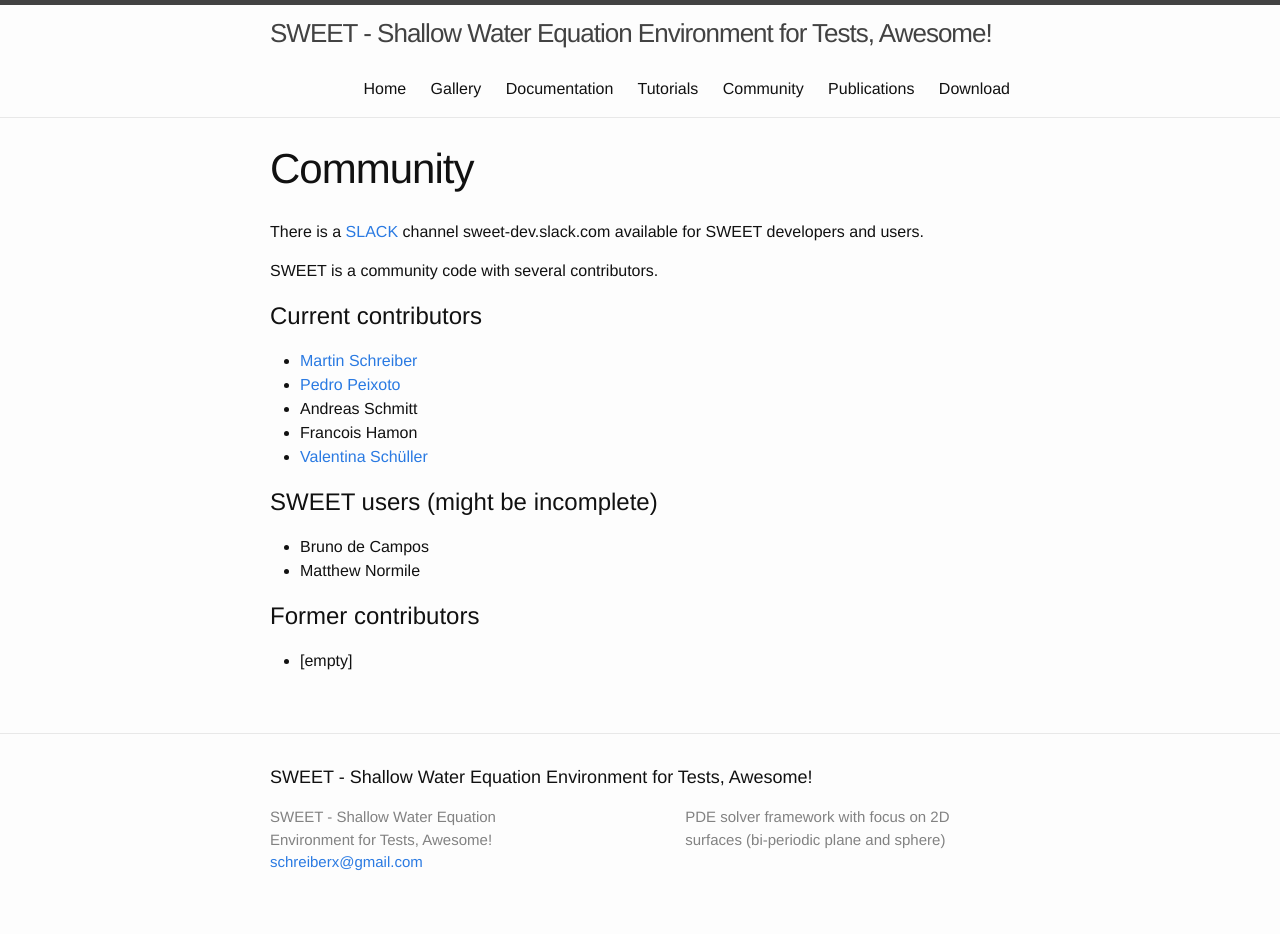
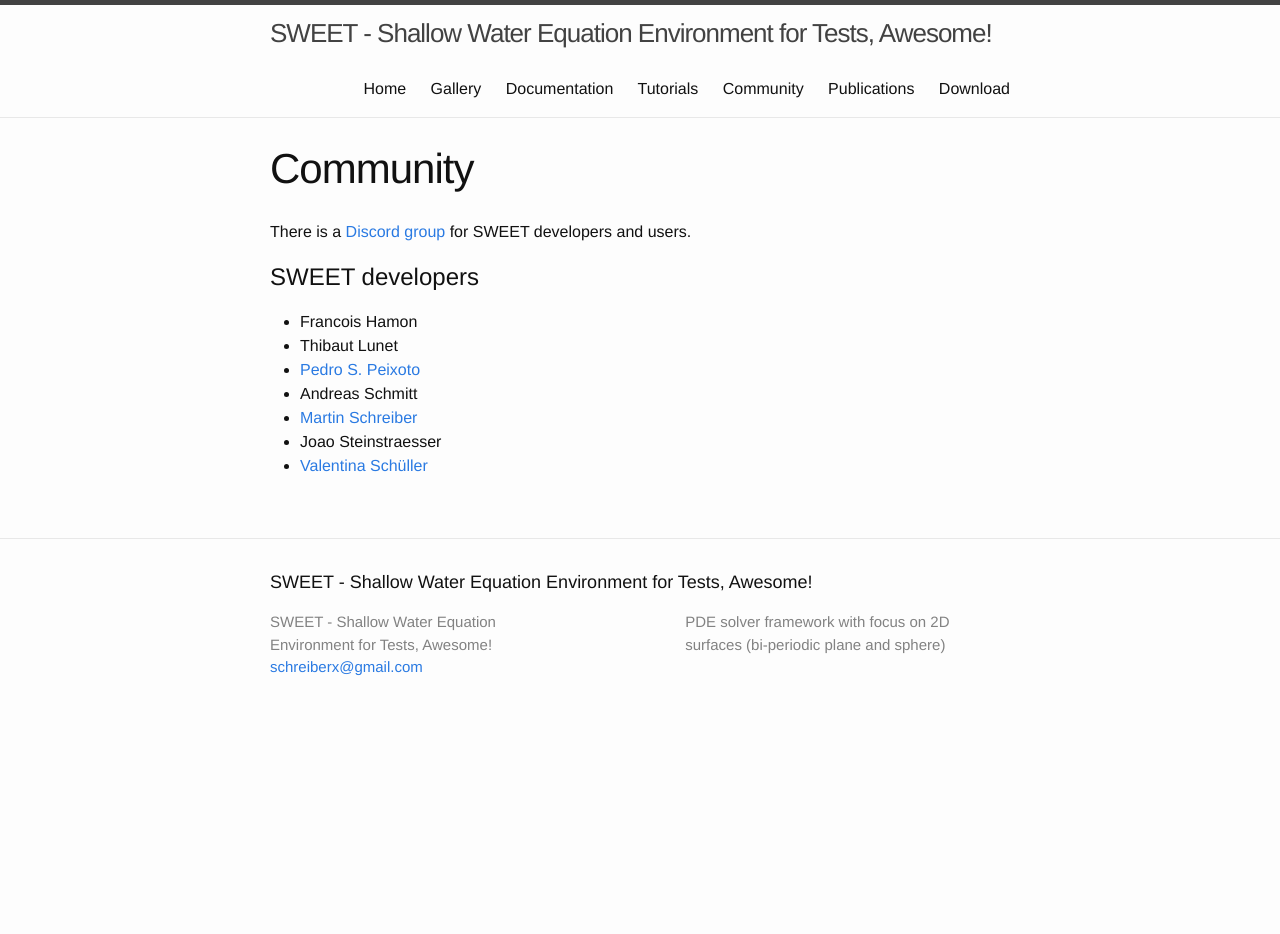
Before and after one commit to schreiberx/sweetsite, a Jekyll site: the page built from community.md, in a window 1280 px wide. Built offline with Jekyll 4.4.1, drawn with Linux system fonts in a browser that asks for light colours; after the commit the page ends 900 px from its top, so only the background shows below that.

Commit message:
updated community information

```diff
--- a/community.md
+++ b/community.md
@@ -5,26 +5,14 @@ permalink: /community.html
 ---
 
 
-There is a [SLACK](http://www.slack.com/) channel sweet-dev.slack.com available for SWEET developers and users.
+There is a [Discord group](https://discord.gg/uT6PeAav) for SWEET developers and users.
 
-SWEET is a community code with several contributors.
+# SWEET developers
 
-
-<h1>Current contributors</h1>
-
+ * Francois Hamon
+ * Thibaut Lunet
+ * [Pedro S. Peixoto](https://www.ime.usp.br/~pedrosp/about-me/)
+ * Andreas Schmitt
  * [Martin Schreiber](http://www.martin-schreiber.info)
- * [Pedro Peixoto](https://www.ime.usp.br/~pedrosp/about-me/)
- * Andreas Schmitt
- * Francois Hamon
+ * Joao Steinstraesser
  * [Valentina Schüller](https://valentinaschueller.github.io/)
-
-
-<h1>SWEET users (might be incomplete)</h1>
-
- * Bruno de Campos
- * Matthew Normile
-
-
-<h1>Former contributors</h1>
-
- * [empty]
```
